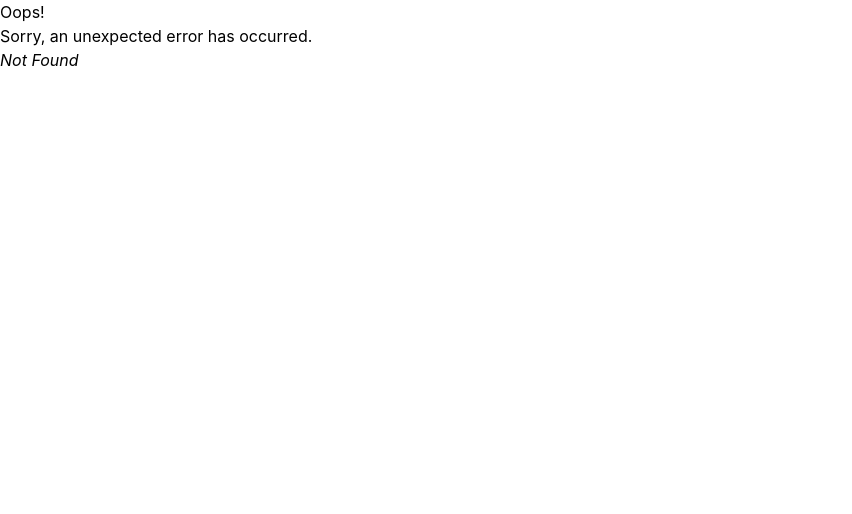
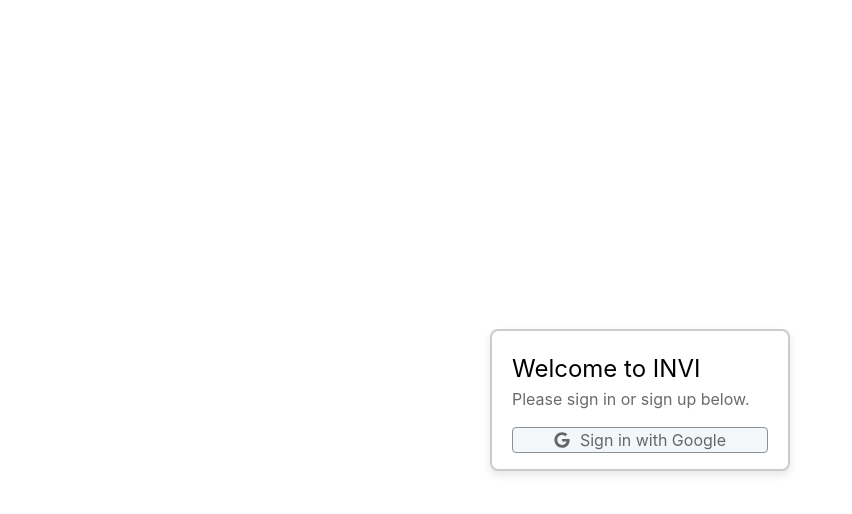
Before and after one commit to jakelong1995/Invi, a React (Vite) app: page /login in a window 1280 px wide. Before the commit this address had no page. Shown: the top 514 px of the page, without its empty margins (0-852 px from the left). Built offline with nearby package versions, Linux system fonts and the light colour scheme.

Commit message:
feat: login page

```diff
--- a/src/Firebase.js
+++ b/src/Firebase.js
@@ -2,17 +2,17 @@
 import { getFirestore } from "firebase/firestore";
 
 const firebaseConfig = {
-  apiKey: "AIzaSyANBm7V-oPfhIdIMLWCn4Y_axz_qJCU1Nc",
-  authDomain: "event-invitation-project.firebaseapp.com",
-  projectId: "event-invitation-project",
-  storageBucket: "event-invitation-project.appspot.com",
-  messagingSenderId: "1042078432457",
-  appId: "1:1042078432457:web:6db27212b7a0f597932118",
-  measurementId: "G-4YH7Y3L81B",
+  apiKey: "AIzaSyBPeKGMiGAabyTNxdcXLLwshA4BvyGfixk",
+  authDomain: "final-project-52295.firebaseapp.com",
+  projectId: "final-project-52295",
+  storageBucket: "final-project-52295.appspot.com",
+  messagingSenderId: "760679924783",
+  appId: "1:760679924783:web:131efb105ae81ee249f2da",
+  measurementId: "G-EGHETX4KTC"
 };
 
 // Initialize Firebase
 const app = initializeApp(firebaseConfig);
 const db = getFirestore(app);
 
-export { db };
+export { db, app };
--- a/src/api.js
+++ b/src/api.js
@@ -1,5 +1,5 @@
-import { collection, getDocs, addDoc, updateDoc, deleteDoc, Timestamp } from "firebase/firestore";
-import {db} from './firebase';
+import { collection, doc, getDocs, addDoc, updateDoc, deleteDoc, Timestamp } from "firebase/firestore";
+import {db} from './Firebase';
 
 export const getAsync = async (collectionName) => {
     try {
--- /dev/null
+++ b/src/pages/authentication/Login.jsx
@@ -0,0 +1,65 @@
+import { GoogleAuthProvider, getAuth, signInWithPopup, signOut } from "firebase/auth";
+import {app} from "../../Firebase";
+import { useState } from "react";
+import { useNavigate  } from "react-router-dom";
+import "./index.css"
+
+const Login = () => {
+    const [user, setUser] = useState();
+
+    const auth = getAuth(app);
+    const googleProvider = new GoogleAuthProvider();
+
+    const navigate = useNavigate()
+
+    const handleGoogleSignIn = () => {
+        signInWithPopup(auth, googleProvider)
+            .then(result => {
+                const loggedInUser = result.user;
+                if(loggedInUser?.displayName){
+                    localStorage.setItem('userName', loggedInUser.displayName);
+                    navigate("/home")
+                }
+            })
+            .catch(error => {
+                console.log('error', error.message);
+            })
+    }
+
+    const handleSignOut = () => {
+        signOut(auth)
+            .then(result => {
+                console.log(result);
+                setUser(null);
+            })
+            .catch(error => {
+                console.log('error', error.message);
+            })
+    }
+
+    return (
+        <div>
+            {
+                user ?
+                    <button onClick={handleSignOut}>Sign Out</button> :
+                    <div className="card-container">
+                    <div className="card">
+                        <h1>Welcome to INVI</h1>
+                        <div className='text-signin' style={{color: 'rgb(20 22 24 / 64%)'}}>Please sign in or sign up below.</div>
+                        <button className="google-button">
+                            <svg xmlns="http://www.w3.org/2000/svg" viewBox="0 0 512 512"><path fill="currentColor" d="M500 261.8C500 403.3 403.1 504 260 504 122.8 504 12 393.2 12 256S122.8 8 260 8c66.8 0 123 24.5 166.3 64.9l-67.5 64.9C270.5 52.6 106.3 116.6 106.3 256c0 86.5 69.1 156.6 153.7 156.6 98.2 0 135-70.4 140.8-106.9H260v-85.3h236.1c2.3 12.7 3.9 24.9 3.9 41.4Z"></path></svg>
+                            <span style={{paddingLeft: '10px'}} onClick={handleGoogleSignIn}>Sign in with Google</span>
+                        </button>
+                        </div>
+                    </div>
+            }
+            {user && <div>
+                <h3>
+                    User: {user.displayName}
+                </h3>
+                <p>Email: {user.email}</p>
+            </div>}
+        </div>
+    );
+};
+export default Login;
--- /dev/null
+++ b/src/pages/authentication/index.css
@@ -0,0 +1,62 @@
+/* Add your global styles here */
+
+.card-container {
+    display: flex;
+    justify-content: center;
+    align-items: center;
+    height: 100vh;
+  }
+
+  .card {
+    width: 300px;
+    padding: 20px;
+    border: 2px solid #ccc;
+    border-radius: 8px;
+    box-shadow: 0 4px 8px rgba(0, 0, 0, 0.1);
+  }
+
+  .card h1 {
+    font-size: 1.5rem;
+    text-align: left;
+  }
+
+  .google-button {
+    display: flex;
+    align-items: center;
+    justify-content: center;
+    background-color: #fff;
+    border: 1px solid #919193;
+    color: #4285f4;
+    border-radius: 4px;
+    padding: 10px;
+    cursor: pointer;
+    transition: background-color 0.3s;
+  }
+
+  .google-button{
+    display: flex;
+    align-items: center;
+    justify-content: center;
+    width: 100%;
+    color: rgb(19 21 23 / 64%);
+    background-color: rgba(244, 247, 249, 0.926);
+    line-height: 1;
+    margin: -4px 0;
+    padding: 4px 0;
+    overflow: hidden;
+    text-overflow: ellipsis;
+  }
+
+  .google-button:hover {
+    background-color: #d3cbcb;
+  }
+
+  .text-signin{
+    padding-bottom: 20px;
+  }
+
+  svg {
+   width: 16px;
+  }
+
+  /* Add your media queries or additional styles as needed */
--- a/src/pages/home/Home.jsx
+++ b/src/pages/home/Home.jsx
@@ -1,7 +1,10 @@
 import React from "react";
 
 const Home = () => {
-  return <div>Home</div>;
+  return (<div>
+    <div>Welcome to INVI</div>
+    <div>{localStorage.getItem('userName')}</div>
+  </div>);
 };
 
 export default Home;
--- a/src/pages/landing/LandingPage.jsx
+++ b/src/pages/landing/LandingPage.jsx
@@ -8,15 +8,23 @@
   const navigate = useNavigate()
 
   const handleAddEvent = () =>{
-    navigate("/createEvent")
-  }
+    navigate("/create-event")
+  };
+
+  const handleLogin = () =>{
+    navigate("/login")
+  };
+
   return (
     <div className="bg-rose-50 bg-opacity-20">
       <div className="mx-auto p-4 flex flex-col justify-between h-screen max-w-5xl">
         {/* navbar */}
         <div className="w-full justify-between items-center inline-flex">
           <img src={logo} alt="logo" className="w-10" />
-          <button className="px-4 py-2 bg-black bg-opacity-5 hover:bg-gray-500 hover:text-white hover: border-none rounded-full inline-flex text-gray-500 text-sm font-semibold">
+          <button
+              className="px-4 py-2 bg-black bg-opacity-5 hover:bg-gray-500 hover:text-white hover: border-none rounded-full inline-flex text-gray-500 text-sm font-semibold"
+              onClick={() => handleLogin()}
+          >
             Sign In
           </button>
         </div>
--- a/src/router/Router.jsx
+++ b/src/router/Router.jsx
@@ -9,6 +9,11 @@
 );
 
 import ErrorPage from "./ErrorPage";
+import LandingPage from '../pages/landing/LandingPage';
+
+const LoginComponent = lazy(() =>
+  import("../pages/authentication/Login")
+);
 
 const router = createBrowserRouter([
   {
@@ -39,10 +44,28 @@
     errorElement: <ErrorPage />
   },
   {
-    path: "/eventManagement",
+    path: "/event-management",
     element: (
       <Suspense fallback={<div>Loading...</div>}>
         <EventManagementComponent />
+      </Suspense>
+    ),
+    errorElement: <ErrorPage />
+  },
+  {
+    path: "/login",
+    element: (
+      <Suspense fallback={<div>Loading...</div>}>
+        <LoginComponent />
+      </Suspense>
+    ),
+    errorElement: <ErrorPage />
+  },
+  {
+    path: "*",
+    element: (
+      <Suspense fallback={<div>Loading...</div>}>
+        <LandingPage />
       </Suspense>
     ),
     errorElement: <ErrorPage />
```
